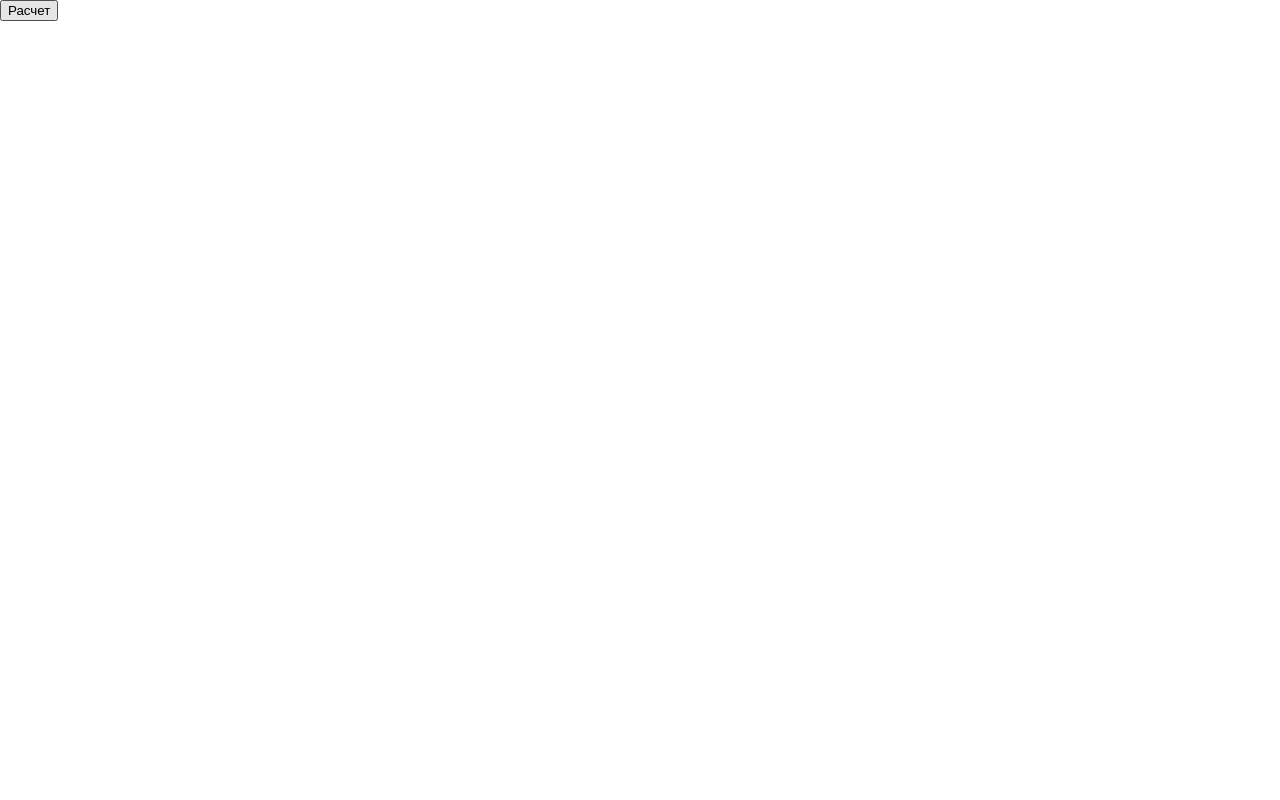
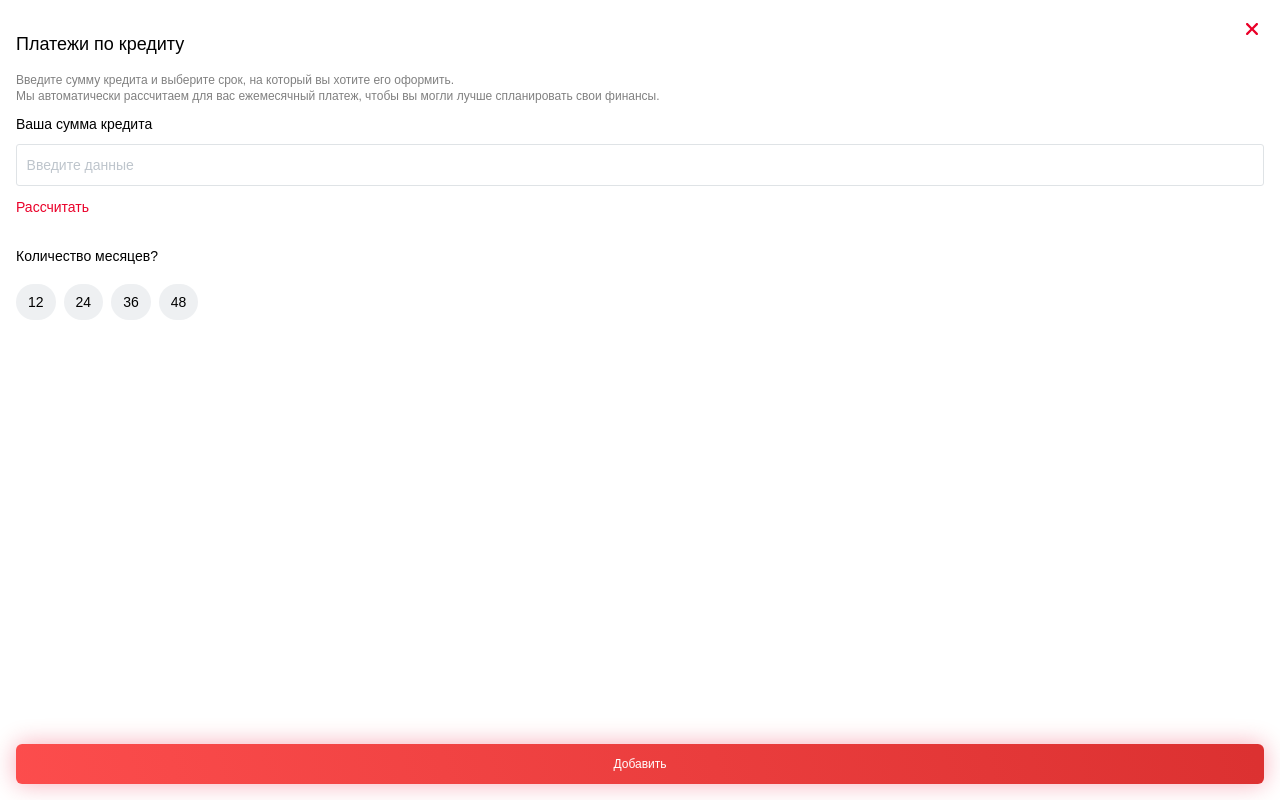
Before and after one commit to 12AnastaSia21/credit-calculator, a React (Vite) app: page /TheDefaultPage in a window 1280 px wide. Built offline with nearby package versions, Linux system fonts and the light colour scheme.

Commit message:
Feature TheDefaultPage

```diff
--- a/src/TheButtonStart.sass
+++ b/src/TheButtonStart.sass
@@ -35,7 +35,7 @@
         color: rgba(0, 0, 0, 1)
         cursor: url('./assets/Pointer.svg'), pointer
 
-    &.disabled
+    &:disabled
         background: rgba(190, 197, 204, 1)
         cursor: not-allowed
 
--- a/src/TheButtonStart.tsx
+++ b/src/TheButtonStart.tsx
@@ -8,7 +8,6 @@ export default function TheButtonStart() {
         navigate('/TheDefaultPage');
     };
 
-
     return (
         <div className='startpage'>
             <button className='button' onClick={handleClick}>Расчет платежей</button>
--- /dev/null
+++ b/src/TheDefaultPage.sass
@@ -0,0 +1,244 @@
+.default-page
+    display: flex
+    flex-direction: column
+    height: 100vh
+    position: relative
+
+.default-page__button-close
+    position: absolute
+    display: flex
+    justify-content: center
+    align-items: center
+    border: none
+    background: transparent
+    width: 24px
+    height: avto
+    top: 16px
+    right: 16px
+
+    &:hover
+        cursor: url('./assets/Pointer.svg'), pointer
+
+.default-page__header
+    margin: 0
+    padding: 2rem 1rem 0 1rem
+    font-family: sans-serif
+    font-weight: 500
+    font-size: 18px
+    line-height: 24px
+    letter-spacing: 0%
+    color: rgba(0, 0, 0, 1)
+
+
+.default-page__text
+    margin: 0
+    padding: 1rem 1rem 0 1rem
+
+.default-page__text-paragraph
+    margin: 0
+    padding: 0
+    font-family: sans-serif
+    font-weight: 400
+    font-size: 12px
+    line-height: 16px
+    letter-spacing: 0%
+    color: rgba(128, 128, 128, 1)
+
+.default-page__form-info
+    margin: 0
+    padding: 0.5rem 1rem 0 1rem
+    display: flex
+    flex-direction: column
+    gap: 0.5rem
+
+.default-page__subtitle
+    margin: 0
+    padding: 0
+    font-family: sans-serif
+    font-weight: 500
+    font-size: 14px
+    line-height: 24px
+    letter-spacing: 0%
+    color: rgba(0, 0, 0, 1)
+
+.default-page__form-input
+    padding: 0.5rem 0.6rem
+    border-radius: 3px
+    border-width: 1px
+    border-color: rgba(223, 227, 230, 1)
+    border-style: solid
+    outline: none
+    box-shadow: none
+    appearance: none
+    font-family: sans-serif
+    font-weight: 400
+    font-size: 14px
+    line-height: 24px
+    letter-spacing: 0%
+    color: rgba(0, 0, 0, 1)
+
+    &:hover
+        border-color: rgba(0, 0, 0, 1) !important
+
+    &:disabled
+        border-color: rgba(128, 128, 128, 1)
+        &::placeholder
+            color: rgba(128, 128, 128, 1)
+
+    &::placeholder
+        color: rgba(190, 197, 204, 1)
+
+.default-page__error-message
+    margin: 0
+    padding: 0.25rem 1rem 0 1rem
+    font-family: sans-serif
+    font-weight: 400
+    font-size: 10px
+    line-height: 12px
+    letter-spacing: 0%
+    color: rgba(234, 0, 41, 1)
+
+.default-page__container-button-calculate
+    padding-top: 0.5rem
+    height: auto
+    border: none
+
+.default-page__button-calculate
+    padding-left: 1rem
+    border: none
+    background: transparent
+    text-align: left
+    font-family: sans-serif
+    font-weight: 500
+    font-size: 14px
+    line-height: 24px
+    letter-spacing: 0%
+    color: rgba(234, 0, 41, 1)
+
+    &:active
+        color: rgba(234, 0, 41, 1)
+    &:hover
+        color: rgba(245, 58, 49, 1)
+        cursor: url('./assets/Pointer.svg'), pointer
+
+.default-page__months
+    display: flex
+    flex-direction: column
+    gap: 1rem
+    padding: 1.5rem 0 0 1rem
+
+.default-page__months-buttons
+    display: flex
+    gap: 0.5rem
+
+.default-page__months-button
+    border-radius: 50px
+    border: none
+    padding: 6px 12px
+    background: rgba(238, 240, 242, 1)
+    font-family: sans-serif
+    font-weight: 400
+    font-size: 14px
+    line-height: 24px
+    letter-spacing: 0%
+    text-align: center
+    vertical-align: middle
+    color: rgba(0, 0, 0, 1)
+
+    &:hover
+        background: rgba(223, 227, 230, 1)
+        cursor: url('./assets/Pointer.svg'), pointer
+
+    &:active
+        background: #FF5E56
+        background: linear-gradient(255.35deg, #DC3131 0.83%, rgba(255, 79, 79, 1) 108.93%)
+        color: rgba(255, 255, 255, 1)
+
+    &.active
+        background: #FF5E56
+        background: linear-gradient(255.35deg, #DC3131 0.83%, rgba(255, 79, 79, 1) 108.93%)
+        color: rgba(255, 255, 255, 1)
+
+.default-page__result-container
+
+    padding: 1rem 0 0 1rem
+    display: none
+    flex-direction: column
+    gap: 1rem
+
+.default-page__period
+    display: flex
+    gap: 0.37rem
+
+.default-page__button-period
+    border-radius: 50px
+    border: none
+    padding: 6px 12px
+    background: rgba(238, 240, 242, 1)
+    font-family: sans-serif
+    font-weight: 400
+    font-size: 14px
+    line-height: 24px
+    letter-spacing: 0%
+    text-align: center
+    vertical-align: middle
+    color: rgba(0, 0, 0, 1)
+
+    &:hover
+        background: rgba(223, 227, 230, 1)
+        cursor: url('./assets/Pointer.svg'), pointer
+
+    &:active
+        background: #FF5E56
+        background: linear-gradient(255.35deg, #DC3131 0.83%, rgba(255, 79, 79, 1) 108.93%)
+        color: rgba(255, 255, 255, 1)
+
+    &.active
+        background: #FF5E56
+        background: linear-gradient(255.35deg, #DC3131 0.83%, rgba(255, 79, 79, 1) 108.93%)
+        color: rgba(255, 255, 255, 1)
+
+.default-page__output-result
+    padding-top: 0.5rem
+    font-family: sans-serif
+    font-weight: 400
+    font-size: 20px
+    line-height: 24px
+    letter-spacing: 0%
+    color: rgba(0, 0, 0, 1)
+
+.default-page__container-button-add
+    position: absolute
+    bottom: 0
+    right: 0
+    left: 0
+    padding: 0 1rem 1rem 1rem
+
+.default-page__button-add
+    width: 100%
+    padding: 12px 0 12px 0
+    border-radius: 6px
+    border: none
+    background: #FF5E56
+    background: linear-gradient(255.35deg, #DC3131 0.83%, rgba(255, 79, 79, 1) 108.93%)
+    box-shadow: 0px 0px 24px 0px rgba(234, 0, 41, 0.33)
+    font-family: sans-serif
+    font-weight: 500
+    font-size: 12px
+    line-height: 16px
+    letter-spacing: 0%
+    text-align: center
+    vertical-align: middle
+    color: rgba(255, 255, 255, 1)
+
+    &:hover
+        background: rgba(234, 0, 41, 1)
+        box-shadow: 0px 0px 24px 0px rgba(234, 0, 41, 0.33)
+        cursor: url('./assets/Pointer.svg'), pointer
+
+    &:active
+        background: rgba(234, 0, 41, 1)
+        box-shadow: 0px 0px 24px 0px rgba(234, 0, 41, 0.33)
+
+    &:disabled
+        background: rgba(190, 197, 204, 1)
--- a/src/TheDefaultPage.tsx
+++ b/src/TheDefaultPage.tsx
@@ -1,5 +1,75 @@
+import { useState } from "react";
+import "./TheDefaultPage.sass";
+
 export default function TheDefaultPage() {
-    return(
-        <button>Расчет</button>
-    );
+  const [inputValue, setInputValue] = useState("");
+  const [error, setError] = useState(false);
+
+  const handleCalculate = () => {
+    if (!inputValue.trim()) {
+      setError(true);
+    } else {
+      setError(false);
+    }
+  };
+
+  const handleInputChange = (e: React.ChangeEvent<HTMLInputElement>) => {
+    setInputValue(e.target.value);
+    if (e.target.value.trim()) {
+      setError(false);
+    }
+  };
+
+  return (
+    <div className="default-page">
+      <button className="default-page__button-close">
+        <img className="default-page__img-close" src="./close.svg" alt=""></img>
+      </button>
+      <h1 className="default-page__header">Платежи по кредиту</h1>
+      <div className="default-page__text">
+        <p className="default-page__text-paragraph">
+          Введите сумму кредита и выберите срок, на который вы хотите его
+          оформить.
+        </p>
+        <p className="default-page__text-paragraph">
+          Мы автоматически рассчитаем для вас ежемесячный платеж, чтобы вы могли
+          лучше спланировать свои финансы.
+        </p>
+      </div>
+      <div className="default-page__form-info">
+        <h2 className="default-page__subtitle">Ваша сумма кредита</h2>
+        <input
+          className="default-page__form-input"
+          placeholder="Введите данные"
+          value={inputValue}
+          onChange={handleInputChange}
+          style={{ borderColor: error ? "rgba(234, 0, 41, 1)" : "rgba(223, 227, 230, 1)" }}
+        />
+      </div>
+      {error && <p className="default-page__error-message">Поле обязательно для заполнения</p>}
+      <div className="default-page__container-button-calculate">
+        <button className="default-page__button-calculate" onClick={handleCalculate}>Рассчитать</button>
+      </div>
+      <div className="default-page__months">
+        <h2 className="default-page__subtitle">Количество месяцев?</h2>
+        <div className="default-page__months-buttons">
+          <button className="default-page__months-button">12</button>
+          <button className="default-page__months-button">24</button>
+          <button className="default-page__months-button">36</button>
+          <button className="default-page__months-button">48</button>
+        </div>
+      </div>
+      <div className="default-page__result-container">
+        <h2 className="default-page__subtitle">Итого ваш платеж по кредиту:</h2>
+        <div className="default-page__period">
+          <button className="default-page__button-period">в год</button>
+          <button className="default-page__button-period">в месяц</button>
+        </div>
+        <output className="default-page__output-result">20 000 рублей</output>
+      </div>
+      <div className="default-page__container-button-add">
+        <button className="default-page__button-add">Добавить</button>
+      </div>
+    </div>
+  );
 }
```
Also changed, not shown: public/close.svg (added).
